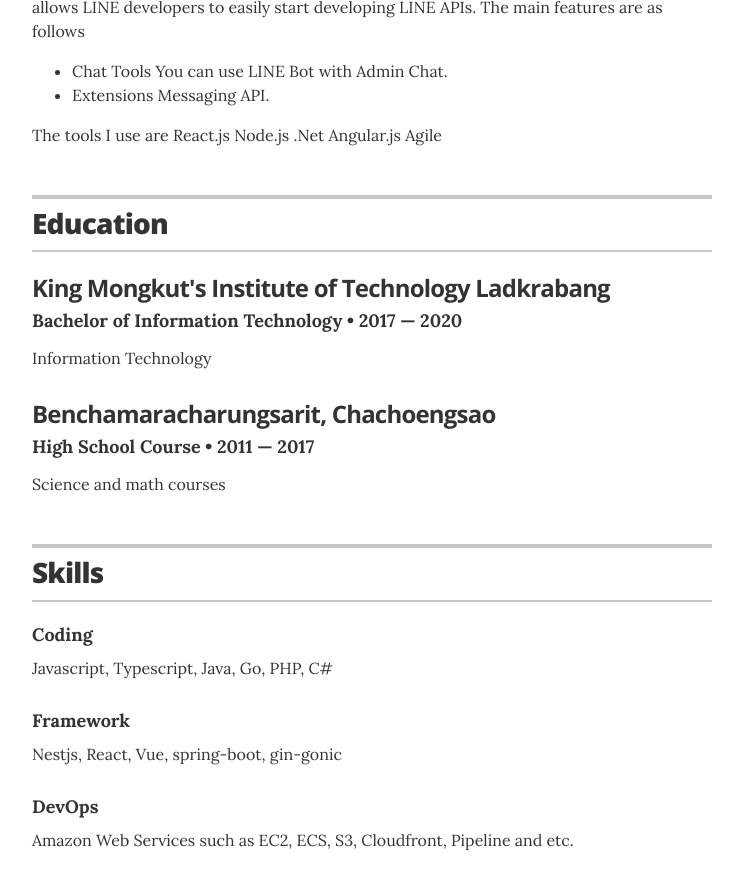
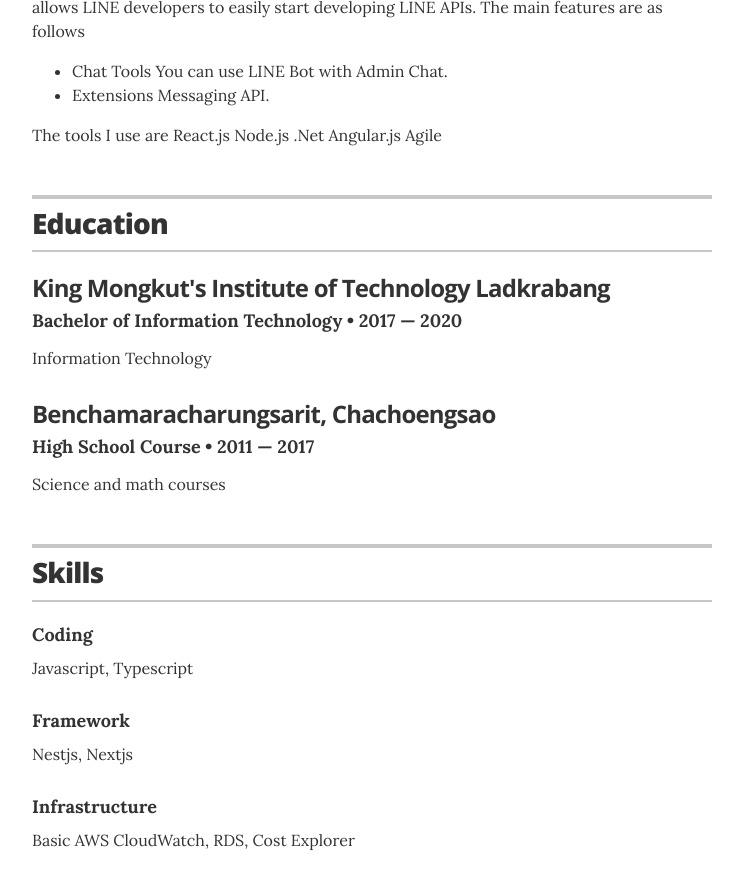
Before and after one commit to Narongded/resume, a Jekyll site: the page built from index.html, in a window 1280 px wide and 900 px high, scrolled down 1262 px. Shown: the top 890 px of the window, without its empty margins (268-1011 px from the left). Built offline with Jekyll 4.4.1, drawn with Linux system fonts in a browser that asks for light colours.

Commit message:
update skill

```diff
--- a/_data/skills.yml
+++ b/_data/skills.yml
@@ -1,9 +1,9 @@
 # Skills
 - skill: Coding
-  description: Javascript, Typescript, Java, Go, PHP, C#
+  description: Javascript, Typescript
 
 - skill: Framework
-  description: Nestjs, React, Vue, spring-boot, gin-gonic
+  description: Nestjs, Nextjs
 
-- skill: DevOps
-  description: Amazon Web Services such as EC2, ECS, S3, Cloudfront, Pipeline and etc.
+- skill: Infrastructure
+  description: Basic AWS CloudWatch, RDS, Cost Explorer
```
